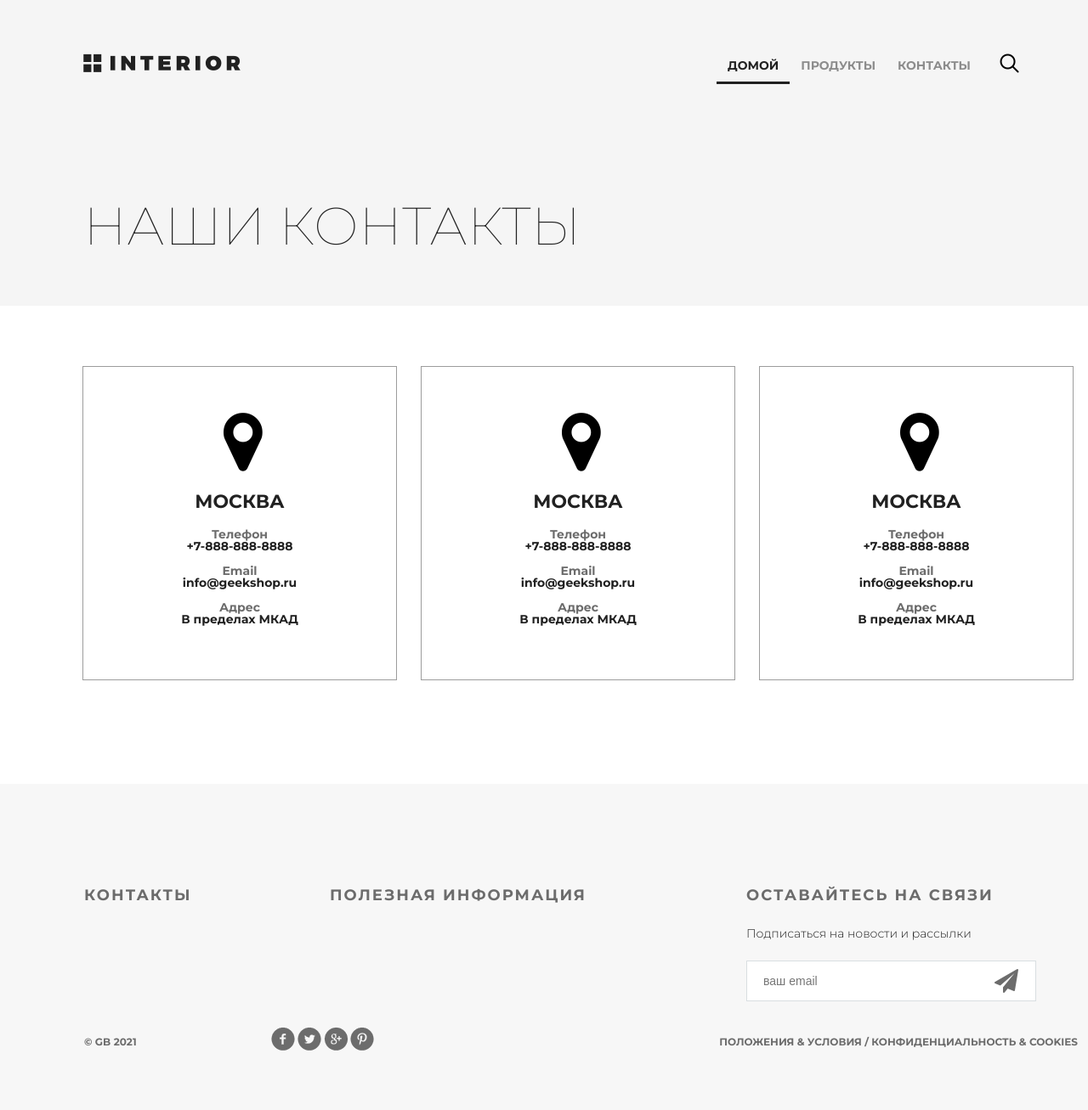
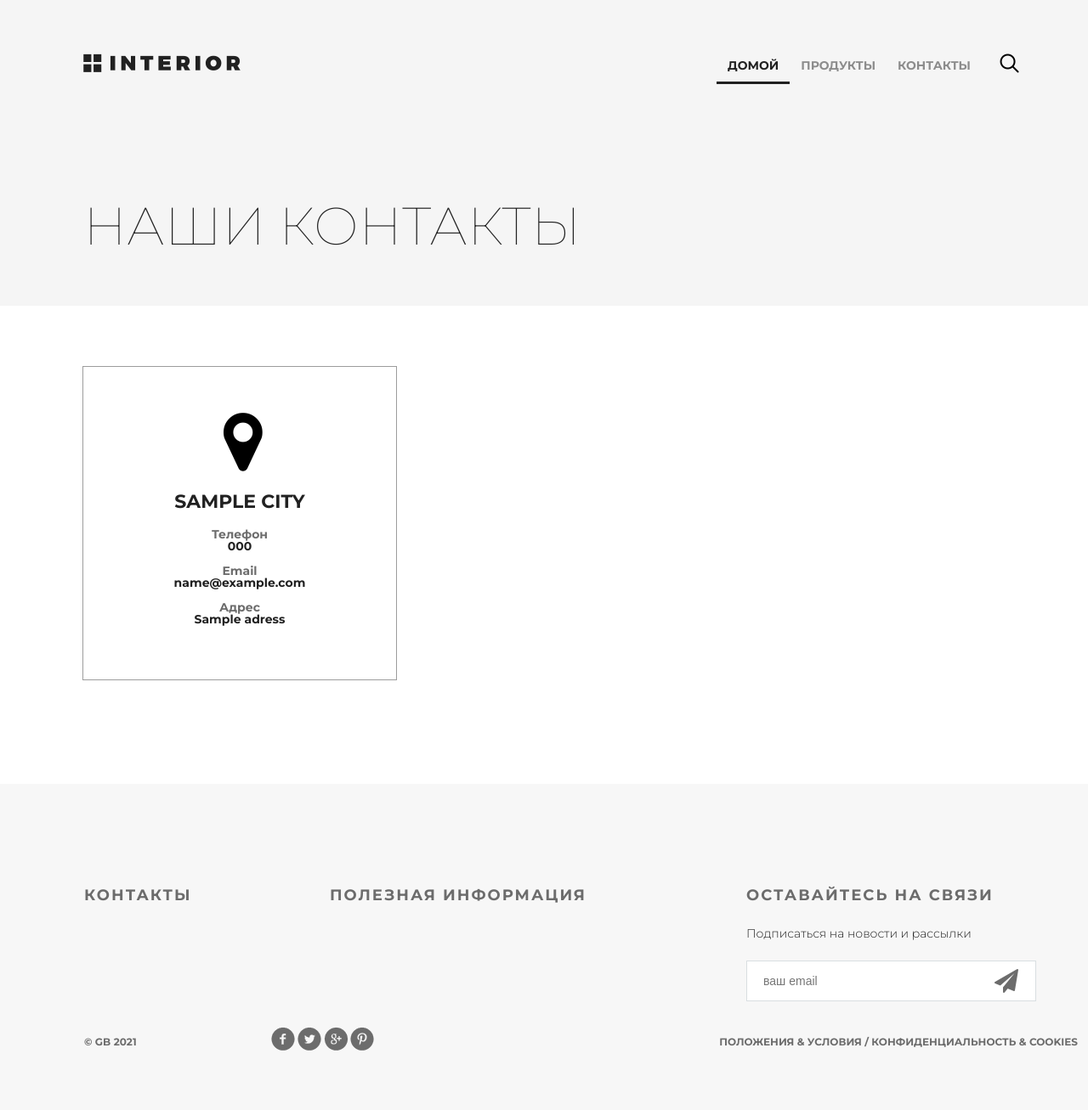
Before and after one commit to timonen87/lesson_2, a Django app: template geekshop/templates/contact.html in a window 1280 px wide; the page is wider, and only the part inside the window is pictured. Shown: that part at 85% size. Run offline with Django 3.2, Linux system fonts and the light colour scheme; the template is opened without the code that fills it: most values are stand-ins (such as "Sample title", 1, 10 or a date in 2020).

Commit message:
Добавил контакты через контекст

```diff
--- a/geekshop/templates/contact.html
+++ b/geekshop/templates/contact.html
@@ -23,54 +23,25 @@
 		</div>
 
 		<div class="location">
+			{% for loc in location_content %}
 			<div class="location-1">
 				<i class="fa fa-map-marker fa-5x"></i>
-				<h4>Москва</h4>
+				<h4>{{loc.city}}</h4>
 				<div class="contacts">
 					<h5>Телефон</h5>
-					<p>+7-888-888-8888</p>
+					<p>{{loc.tel}}</p>
 				</div>
 				<div class="contacts">
 					<h5>Email</h5>
-					<p>info@geekshop.ru</p>
+					<p>{{loc.email}}</p>
 				</div>
 				<div class="contacts">
 					<h5>Адрес</h5>
-					<p>В пределах МКАД</p>
+					<p>{{loc.adress}}</p>
 				</div>
 			</div>
-			<div class="location-1">
-				<i class="fa fa-map-marker fa-5x"></i>
-				<h4>Москва</h4>
-				<div class="contacts">
-					<h5>Телефон</h5>
-					<p>+7-888-888-8888</p>
-				</div>
-				<div class="contacts">
-					<h5>Email</h5>
-					<p>info@geekshop.ru</p>
-				</div>
-				<div class="contacts">
-					<h5>Адрес</h5>
-					<p>В пределах МКАД</p>
-				</div>
-			</div>
-			<div class="location-1">
-				<i class="fa fa-map-marker fa-5x"></i>
-				<h4>Москва</h4>
-				<div class="contacts">
-					<h5>Телефон</h5>
-					<p>+7-888-888-8888</p>
-				</div>
-				<div class="contacts">
-					<h5>Email</h5>
-					<p>info@geekshop.ru</p>
-				</div>
-				<div class="contacts">
-					<h5>Адрес</h5>
-					<p>В пределах МКАД</p>
-				</div>
-			</div>
+			{% endfor %}
+
 		</div>
 
 		<div class="clr"></div>
```
Also changed, not shown: geekshop/views.py (+7 -0 lines).
